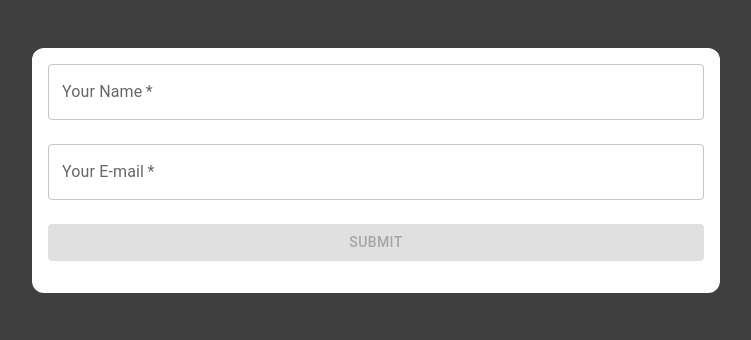
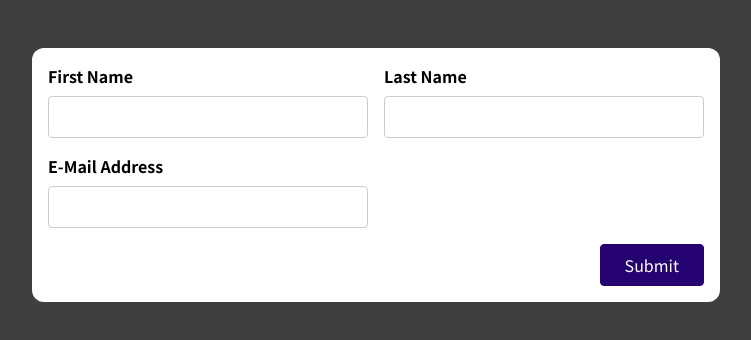
Before and after one commit to IndrePet/academind-react-course, a JavaScript app: page / in a window 1280 px wide. Shown: the top 340 px of the page, without its empty margins (264-1015 px from the left). Built offline with nearby package versions, Linux system fonts and the light colour scheme.

Commit message:
added custom hook for validation

```diff
--- a/src/App.js
+++ b/src/App.js
@@ -1,9 +1,9 @@
-import SimpleInput from './components/SimpleInput';
+import BasicForm from './components/BasicForm';
 
 function App() {
   return (
     <div className="app">
-      <SimpleInput />
+      <BasicForm />
     </div>
   );
 }
--- a/src/components/SimpleInput.js
+++ b/src/components/SimpleInput.js
@@ -1,21 +1,27 @@
-import { useState } from 'react';
+import useInput from '../hooks/use-input';
 
 import { Box } from '@mui/system';
 import TextField from '@mui/material/TextField';
 import Button from '@mui/material/Button';
 
 const SimpleInput = () => {
-  const [enteredName, setEnteredName] = useState('');
-  const [enteredEmail, setEnteredEmail] = useState('');
+  const {
+    value: enteredName,
+    isValid: enteredNameIsValid,
+    hasError: nameInputHasError,
+    valueChangeHandler: nameChangeHandler,
+    inputBlurHandler: nameBlurHandler,
+    reset: resetNameInput,
+  } = useInput((value) => value.trim() !== '');
 
-  const [enteredNameTouched, setEnteredNameTouched] = useState(false);
-  const [enteredEmailTouched, setEnteredEmailTouched] = useState(false);
-
-  const enteredNameIsValid = enteredName.trim() !== '';
-  const enteredEmailIsValid =
-    enteredEmail.includes('@') && enteredEmail.trim() !== '';
-  const nameInputIsInvalid = !enteredNameIsValid && enteredNameTouched;
-  const emailInputIsInvalid = !enteredEmailIsValid && enteredEmailTouched;
+  const {
+    value: enteredEmail,
+    isValid: enteredEmailIsValid,
+    hasError: emailInputHasError,
+    valueChangeHandler: emailChangeHandler,
+    inputBlurHandler: emailBlurHandler,
+    reset: resetEmailInput,
+  } = useInput((value) => value.includes('@') && value.trim() !== '');
 
   let formIsValid = false;
 
@@ -23,35 +29,15 @@
     formIsValid = true;
   }
 
-  const nameInputChangeHandler = (event) => {
-    setEnteredName(event.target.value);
-  };
-
-  const emailInputChangeHandler = (event) => {
-    setEnteredEmail(event.target.value);
-  };
-
-  const emailInputBlurHandler = () => {
-    setEnteredEmailTouched(true);
-  };
-
-  const nameInputBlurHandler = () => {
-    setEnteredNameTouched(true);
-  };
-
   const formSubmissionHandler = (event) => {
     event.preventDefault();
-
-    setEnteredNameTouched(true);
-    setEnteredEmailTouched(true);
 
     if (!enteredNameIsValid && !enteredEmailIsValid) {
       return;
     }
-    setEnteredName('');
-    setEnteredEmail('');
-    setEnteredNameTouched(false);
-    setEnteredEmailTouched(false);
+
+    resetNameInput();
+    resetEmailInput();
   };
 
   return (
@@ -61,11 +47,12 @@
         id="name"
         label="Your Name"
         fullWidth
-        onChange={nameInputChangeHandler}
-        onBlur={nameInputBlurHandler}
+        autoComplete="off"
+        onChange={nameChangeHandler}
+        onBlur={nameBlurHandler}
         value={enteredName}
-        helperText={nameInputIsInvalid && 'Enter valid name (from attribute)'}
-        error={nameInputIsInvalid}
+        helperText={nameInputHasError && 'Enter valid name (from attribute)'}
+        error={nameInputHasError}
       />
       <TextField
         required
@@ -73,12 +60,13 @@
         label="Your E-mail"
         type="email"
         fullWidth
+        autoComplete="off"
         sx={{ mt: 3 }}
-        onChange={emailInputChangeHandler}
-        onBlur={emailInputBlurHandler}
+        onChange={emailChangeHandler}
+        onBlur={emailBlurHandler}
         value={enteredEmail}
-        helperText={emailInputIsInvalid && 'Enter valid email (from attribute)'}
-        error={emailInputIsInvalid}
+        helperText={emailInputHasError && 'Enter valid email (from attribute)'}
+        error={emailInputHasError}
       />
       <Button
         fullWidth
--- /dev/null
+++ b/src/hooks/use-input.js
@@ -0,0 +1,32 @@
+import { useState } from 'react';
+
+const useInput = (validateValue) => {
+  const [enteredValue, setEnteredValue] = useState('');
+  const [isTouched, setIsTouched] = useState(false);
+
+  const valueIsValid = validateValue(enteredValue);
+  const hasError = !valueIsValid && isTouched;
+
+  const valueChangeHandler = (event) => {
+    setEnteredValue(event.target.value);
+  };
+  const inputBlurHandler = () => {
+    setIsTouched(true);
+  };
+
+  const reset = () => {
+    setEnteredValue('');
+    setIsTouched(false);
+  };
+
+  return {
+    value: enteredValue,
+    isValid: valueIsValid,
+    hasError,
+    valueChangeHandler,
+    inputBlurHandler,
+    reset,
+  };
+};
+
+export default useInput;
```
